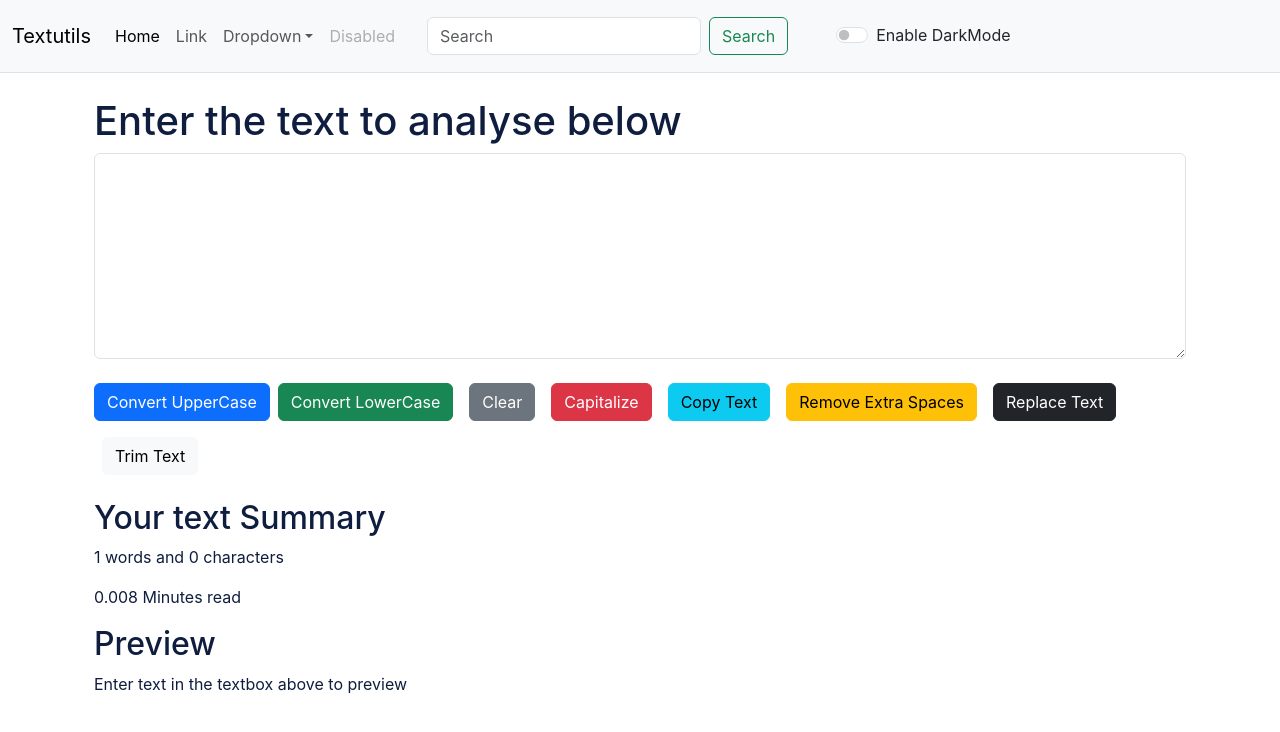
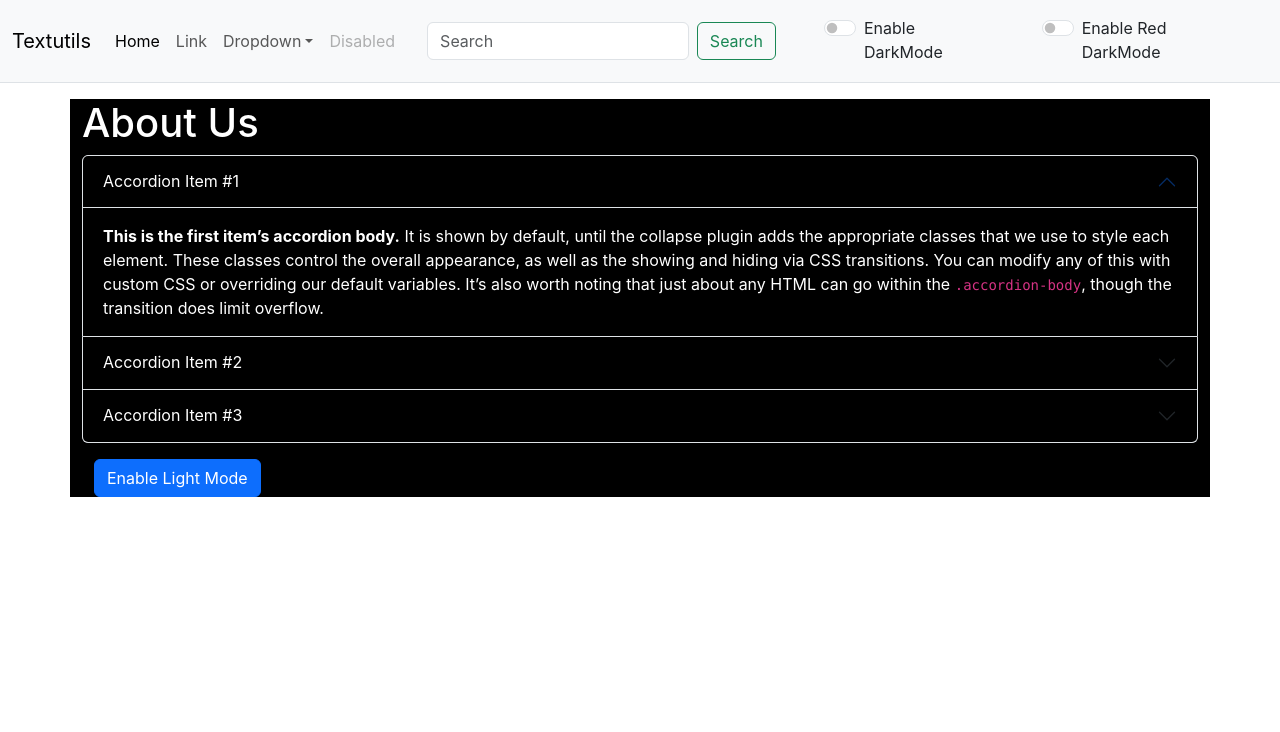
Before and after one commit to anmoltopno791-web/TextUtils---React, a React (Create React App) app: page / in a window 1280 px wide. Shown: the top 732 px of the page. Built offline with nearby package versions, Linux system fonts and the light colour scheme.

Commit message:
Implemented red dark mode

```diff
--- a/src/App.js
+++ b/src/App.js
@@ -1,13 +1,14 @@
-import logo from "./logo.svg";
+
 import "./App.css";
 import Navbar from "./components/Navbar";
-import TextForm from "./components/TextForm";
+// import TextForm from "./components/TextForm";
 import About from "./components/About";
 import React, { useState } from "react";
 import Alert from "./components/Alert";
 
 function App() {
   const [mode, setMode] = useState("light");
+  const [redMode, setRedMode] = useState("light");
   const [alert, setAlert] = useState(null);
 
   const showAlert = (message, type) => {
@@ -19,7 +20,17 @@ function App() {
       setAlert(null);
     }, 1500);
   };
-
+  const toggleRedMode = () => {
+    if (redMode === "light") {
+      setRedMode("dark");
+      document.body.style.backgroundColor = "#f40d0d";
+      showAlert("Red Dark mode has been enabled", "success");
+    } else {
+      setRedMode("light");
+      document.body.style.backgroundColor = "white";
+      showAlert("Light mode has been enabled", "success");
+    }
+  };
   const toggleMode = () => {
     if (mode === "light") {
       setMode("dark");
@@ -33,16 +44,16 @@ function App() {
   };
   return (
     <>
-      <Navbar mode={mode} toggleMode={toggleMode} />
+      <Navbar mode={mode} toggleMode={toggleMode} redMode={redMode} toggleRedMode={toggleRedMode} />
       <Alert alert={alert} />
-      <div className="container my-4">
+      {/* <div className="container my-4">
         <TextForm
           showAlert={showAlert}
           heading="Enter the text to analyse below"
           mode={mode}
         />
-      </div>
-      {/* <About/> */}
+      </div> */}
+      <About/>
     </>
   );
 }
--- a/src/components/Navbar.js
+++ b/src/components/Navbar.js
@@ -1,5 +1,5 @@
 import React from "react";
-import PropTypes from "prop-types";
+// import PropTypes from "prop-types";
 
 export default function Navbar(props) {
   return (
@@ -95,6 +95,18 @@ export default function Navbar(props) {
                 Enable DarkMode
               </label>
             </div>
+            <div className={`form-check form-switch text-${props.mode==="light"?"dark":"light"} mx-4`}>
+              <input
+                className="form-check-input"
+                onClick={props.toggleRedMode}
+                type="checkbox"
+                role="switch"
+                id="switchCheckDefault"
+              />
+              <label className="form-check-label" htmlFor="switchCheckDefault">
+                Enable Red DarkMode
+              </label>
+            </div>
           </div>
         </div>
       </nav>
```
